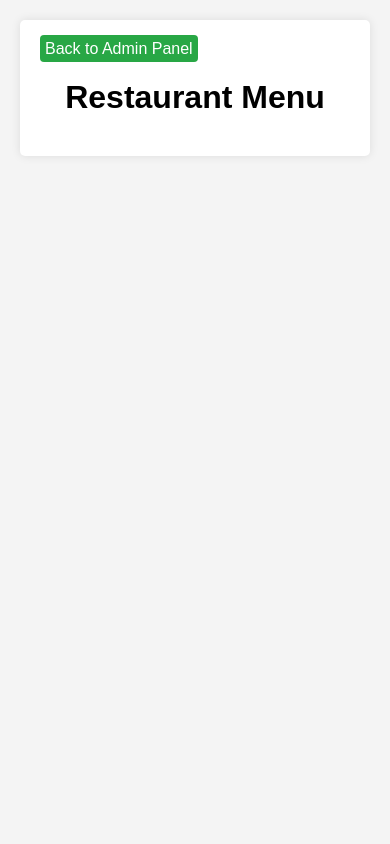
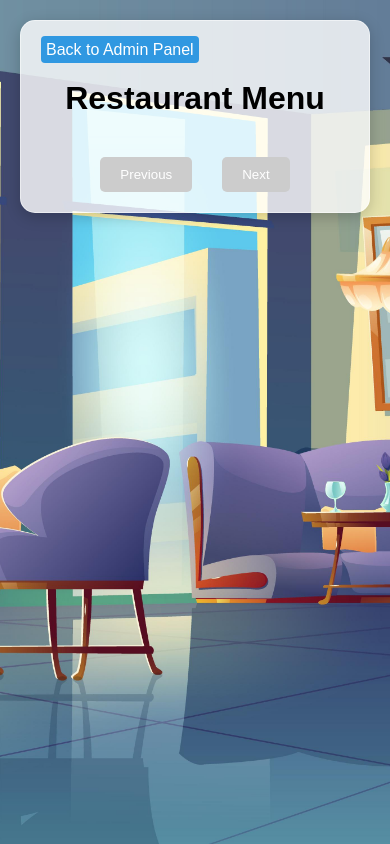
Before and after one commit to ayushmitra06/mini-restaurant-app, a plain HTML site: page menu.html in a window 390 px wide. Drawn offline with Linux system fonts and the light colour scheme; no server answers; sample sign-in values are in the browser's storage.

Commit message:
add pagination, stylings (css and media queries) , sorting and filtering functionality

```diff
--- a/menu.html
+++ b/menu.html
@@ -10,8 +10,11 @@
   <div class="container">
     <a class="home-link" href="admin.html">Back to Admin Panel</a>
     <h1>Restaurant Menu</h1>
-    <div class="menu-items" id="menu-items">
-
+    <div class="menu-items" id="menu-items"></div>
+    <div class="pagination-controls" id="pagination-controls">
+      <button id="prev-page" disabled>Previous</button>
+      <span id="page-numbers"></span>
+      <button id="next-page" disabled>Next</button>
     </div>
   </div>
   <script src="scripts/menu.js"></script>
--- a/scripts/menu.js
+++ b/scripts/menu.js
@@ -1,9 +1,17 @@
 document.addEventListener("DOMContentLoaded", () => {
   const menuItemsContainer = document.getElementById("menu-items");
+  const prevPageButton = document.getElementById("prev-page");
+  const nextPageButton = document.getElementById("next-page");
+  const pageNumbers = document.getElementById("page-numbers");
 
-  const token = localStorage.getItem("token");;
+  const itemsPerPage = 3;
+  let currentPage = 1;
+  let totalPages = 1;
+  let menuItems = [];
 
-  if(!token){
+  const token = localStorage.getItem("token");
+
+  if (!token) {
     window.location.href = "login.html";
     return;
   }
@@ -11,17 +19,21 @@ document.addEventListener("DOMContentLoaded", () => {
   async function fetchItems() {
     try {
       const response = await fetch(`https://server-app-std6.onrender.com/menu`);
-      const menuItems = await response.json();
-      // console.log(menuItems);
+      menuItems = await response.json();
+      totalPages = Math.ceil(menuItems.length / itemsPerPage);
       renderMenuItems(menuItems);
+      updatePaginationControls();
     } catch (e) {
       console.log("Error fetching menu items:", e.message);
     }
   }
 
-  function renderMenuItems(menuItems) {
+  function renderMenuItems(items) {
+    const start = (currentPage - 1) * itemsPerPage;
+    const end = start + itemsPerPage;
+    const itemsToRender = items.slice(start, end);
     menuItemsContainer.innerHTML = "";
-    menuItems.forEach((item) => {
+    itemsToRender.forEach((item) => {
       const menuItem = document.createElement("div");
       menuItem.classList.add("menu-item");
 
@@ -39,9 +51,31 @@ document.addEventListener("DOMContentLoaded", () => {
       menuItemsContainer.appendChild(menuItem);
     });
   }
+
+  function updatePaginationControls() {
+    pageNumbers.textContent = `Page ${currentPage} of ${totalPages}`;
+    prevPageButton.disabled = currentPage === 1;
+    nextPageButton.disabled = currentPage === totalPages;
+  }
+
+  prevPageButton.addEventListener("click", () => {
+    if (currentPage > 1) {
+      currentPage--;
+      renderMenuItems(menuItems);
+      updatePaginationControls();
+    }
+  });
+
+  nextPageButton.addEventListener("click", () => {
+    if (currentPage < totalPages) {
+      currentPage++;
+      renderMenuItems(menuItems);
+      updatePaginationControls();
+    }
+  });
+
   window.editMenuItem = async (id) => {
     try {
-
       const response = await fetch(`https://server-app-std6.onrender.com/menu/${id}`);
       const existingItem = await response.json();
 
@@ -82,7 +116,7 @@ document.addEventListener("DOMContentLoaded", () => {
           method: "DELETE",
         });
         const result = await response.json();
-        // console.log(result);
+        console.log(result);
         fetchItems();
       } catch (e) {
         console.error("Error deleting menu item:", e.message);
--- a/styles/admin.css
+++ b/styles/admin.css
@@ -1,19 +1,22 @@
 body {
   font-family: Arial, sans-serif;
-  background-color: #f4f4f4;
-  color: #333;
-  margin: 0;
-  padding: 0;
+  background-image: url('../assets/bg-image.jpg');
+    backdrop-filter: blur(0.5px);
+    background-repeat: no-repeat;
+    background-size:cover;
+    background-attachment: fixed;
+    background-position: center;
+    margin: 0;
 }
 
 .admin-container {
-  max-width: 800px;
-  margin: 50px auto;
+  max-width: 600px;
+  margin: 40px auto;
   padding: 20px;
   background-color: #fff;
   box-shadow: 0 0 15px rgba(0, 0, 0, 0.1);
   border-radius: 10px;
-  position: relative; /* Added */
+  position: relative;
 }
 
 .logout {
--- a/styles/index.css
+++ b/styles/index.css
@@ -4,16 +4,35 @@ body {
     justify-content: center;
     align-items: center;
     height: 100vh;
-    background-color: #f4f4f4;
+    background-image: url('../assets/bg-image.jpg');
+    backdrop-filter: blur(0.5px);
+    background-repeat: no-repeat;
+    background-size:cover;
+    background-attachment: fixed;
+    background-position: center;
     margin: 0;
   }
 
   .container {
     text-align: center;
-    background-color: #fff;
-    padding: 20px;
-    box-shadow: 0 0 10px rgba(0, 0, 0, 0.1);
-    border-radius: 5px;
+    background-color: rgba(255, 255, 255, 0.8);
+    padding: 40px;
+    width: 60%;
+    max-width: 500px;
+    box-shadow: 0 4px 15px rgba(0, 0, 0, 0.2);
+    border-radius: 15px;
+    border: 1px solid rgba(255, 255, 255, 0.5);
+    backdrop-filter: blur(10px);
+  }
+
+  .container h1 {
+    font-size: 2em;
+    margin-bottom: 20px;
+  }
+
+  .container p {
+    font-size: 1.2em;
+    line-height: 1.6;
   }
 
   h1 {
@@ -30,7 +49,7 @@ body {
   }
 
   .btn {
-    background-color: #28a745;
+    background-color: #3098e1;
     color: #fff;
     padding: 10px 20px;
     text-decoration: none;
@@ -39,5 +58,5 @@ body {
   }
 
   .btn:hover {
-    background-color: #1a9c39;
+    background-color: #0095ff;
   }
--- a/styles/login.css
+++ b/styles/login.css
@@ -4,15 +4,24 @@ body {
     justify-content: center;
     align-items: center;
     height: 100vh;
-    background-color: #f4f4f4;
+    background-image: url('../assets/bg-image.jpg');
+    backdrop-filter: blur(0.5px);
+    background-repeat: no-repeat;
+    background-size:cover;
+    background-attachment: fixed;
+    background-position: center;
+    margin: 0;
   }
 
   .login-container {
-    background-color: #fff;
+    background-color: rgba(255, 255, 255, 0.8);
     padding: 20px;
-    box-shadow: 0 0 10px rgba(0, 0, 0, 0.1);
     border-radius: 5px;
     width: 300px;
+    box-shadow: 0 4px 15px rgba(0, 0, 0, 0.2);
+    border-radius: 15px;
+    border: 0.5px solid rgba(255, 255, 255, 0.5);
+    backdrop-filter: blur(10px);
   }
 
   h2 {
@@ -33,12 +42,13 @@ body {
     width: 100%;
     padding: 8px;
     box-sizing: border-box;
+    border-radius: 5px;
   }
 
   button {
     width: 100%;
     padding: 10px;
-    background-color: #28a745;
+    background-color: #3098e1;
     color: #fff;
     border: none;
     cursor: pointer;
@@ -54,7 +64,7 @@ body {
     color: rgb(255, 255, 255);
     font-weight: 500;
     font-size: small;
-    background-color:#28a745 ;
+    background-color:#3098e1 ;
     padding: 5px;
     border-radius: 4px;
   }
--- a/styles/menu.css
+++ b/styles/menu.css
@@ -1,6 +1,11 @@
 body {
   font-family: Arial, sans-serif;
-  background-color: #f4f4f4;
+  background-image: url("../assets/bg-image.jpg");
+  backdrop-filter: blur(0.5px);
+  background-repeat: no-repeat;
+  background-size: cover;
+  background-attachment: fixed;
+  background-position: center;
   margin: 0;
   padding: 20px;
 }
@@ -8,10 +13,13 @@ body {
 .container {
   max-width: 800px;
   margin: 0 auto;
-  background-color: #fff;
   padding: 20px;
   box-shadow: 0 0 10px rgba(0, 0, 0, 0.1);
-  border-radius: 5px;
+  background-color: rgba(255, 255, 255, 0.8);
+  box-shadow: 0 4px 15px rgba(0, 0, 0, 0.2);
+  border-radius: 15px;
+  border: 0.5px solid rgba(255, 255, 255, 0.5);
+  backdrop-filter: blur(10px);
 }
 
 h1 {
@@ -38,7 +46,7 @@ h1 {
 
 .menu-item img {
   width: 100%;
-  height: 200px;
+  height: 180px;
   object-fit: cover;
 }
 
@@ -82,15 +90,44 @@ h1 {
 .menu-item-info button:nth-of-type(2):hover {
   background-color: #c82333;
 }
-.home-link{
+.home-link {
   text-decoration: none;
   color: rgb(255, 255, 255);
   font-weight: 500;
   font-size: medium;
-  background-color:#28a745 ;
+  background-color: #3098e1;
   padding: 5px;
   border-radius: 4px;
 }
+
+.pagination-controls {
+  display: flex;
+  justify-content: center;
+  align-items: center;
+  margin-top: 20px;
+}
+
+.pagination-controls button {
+  background-color: #007bff;
+  color: white;
+  border: none;
+  padding: 10px 20px;
+  margin: 0 5px;
+  border-radius: 5px;
+  cursor: pointer;
+  transition: background-color 0.3s ease;
+}
+
+.pagination-controls button:disabled {
+  background-color: #ccc;
+  cursor: not-allowed;
+}
+
+.pagination-controls span {
+  margin: 0 10px;
+  font-size: 16px;
+}
+
 
 @media (max-width: 1200px) {
   .menu-item {
--- a/styles/usersMenu.css
+++ b/styles/usersMenu.css
@@ -1,6 +1,11 @@
 body {
   font-family: Arial, sans-serif;
-  background-color: #f4f4f4;
+  background-image: url("../assets/bg-image.jpg");
+  backdrop-filter: blur(0.5px);
+  background-repeat: no-repeat;
+  background-size: cover;
+  background-attachment: fixed;
+  background-position: center;
   margin: 0;
   padding: 20px;
 }
@@ -8,10 +13,13 @@ body {
 .container {
   max-width: 800px;
   margin: 0 auto;
-  background-color: #fff;
   padding: 20px;
   box-shadow: 0 0 10px rgba(0, 0, 0, 0.1);
-  border-radius: 5px;
+  background-color: rgba(255, 255, 255, 0.8);
+  box-shadow: 0 4px 15px rgba(0, 0, 0, 0.2);
+  border-radius: 15px;
+  border: 0.5px solid rgba(255, 255, 255, 0.5);
+  backdrop-filter: blur(10px);
 }
 
 h1 {
@@ -95,11 +103,38 @@ h1 {
     color: rgb(255, 255, 255);
     font-weight: 500;
     font-size: small;
-    background-color:#28a745 ;
+    background-color:#3098e1 ;
     padding: 5px;
     border-radius: 4px;
 }
 
+.pagination-controls {
+  display: flex;
+  justify-content: center;
+  align-items: center;
+  margin-top: 20px;
+}
+
+.pagination-controls button {
+  background-color: #007bff;
+  color: white;
+  border: none;
+  padding: 10px 20px;
+  margin: 0 5px;
+  border-radius: 5px;
+  cursor: pointer;
+  transition: background-color 0.3s ease;
+}
+
+.pagination-controls button:disabled {
+  background-color: #ccc;
+  cursor: not-allowed;
+}
+
+.pagination-controls span {
+  margin: 0 10px;
+  font-size: 16px;
+}
 
 @media (max-width: 1200px) {
   .menu-item {
```
Also changed, not shown: scripts/usersMenu.js (+49 -9 lines), usersMenu.html (+33 -11 lines), assets/bg-image.jpg (added).
